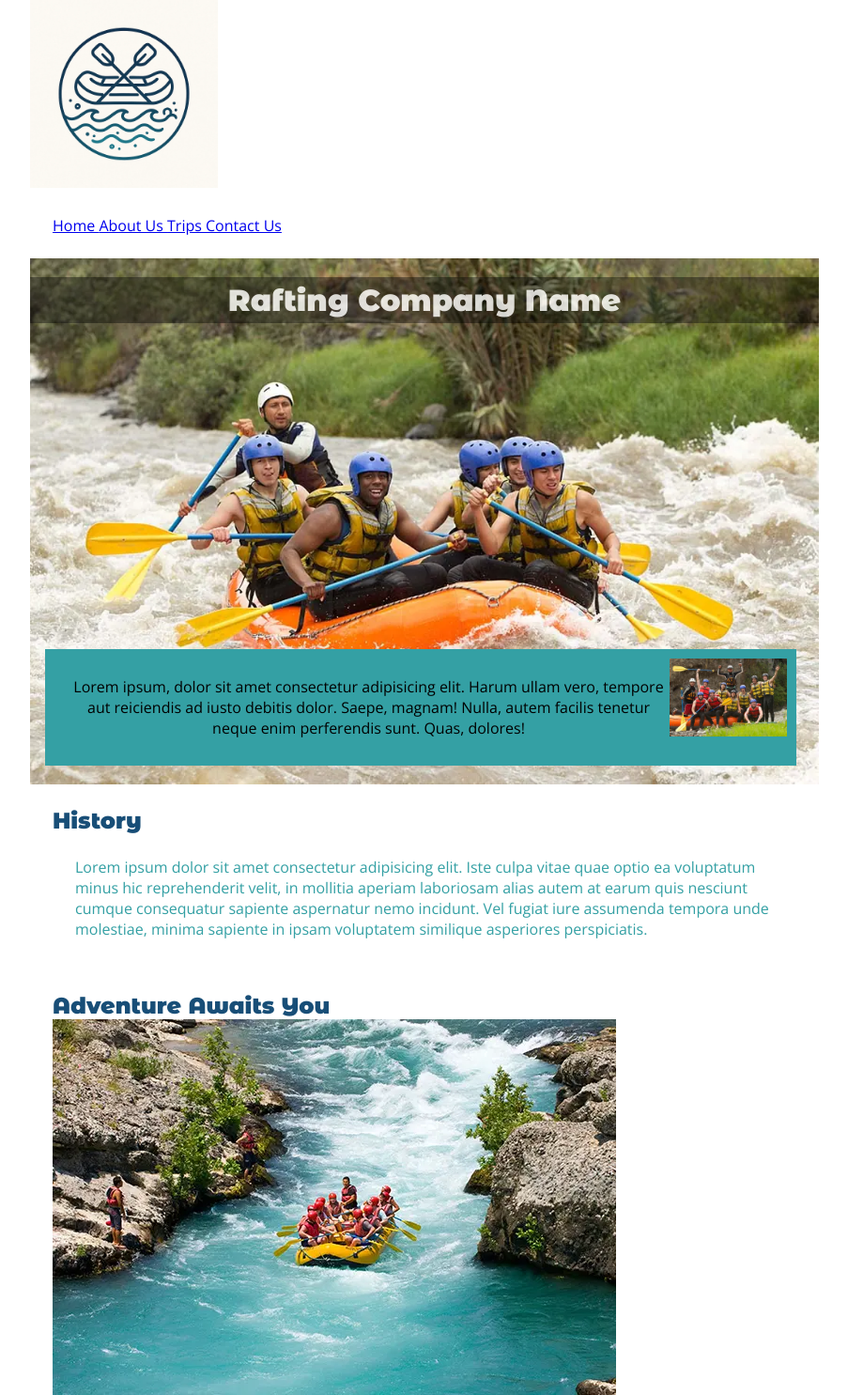
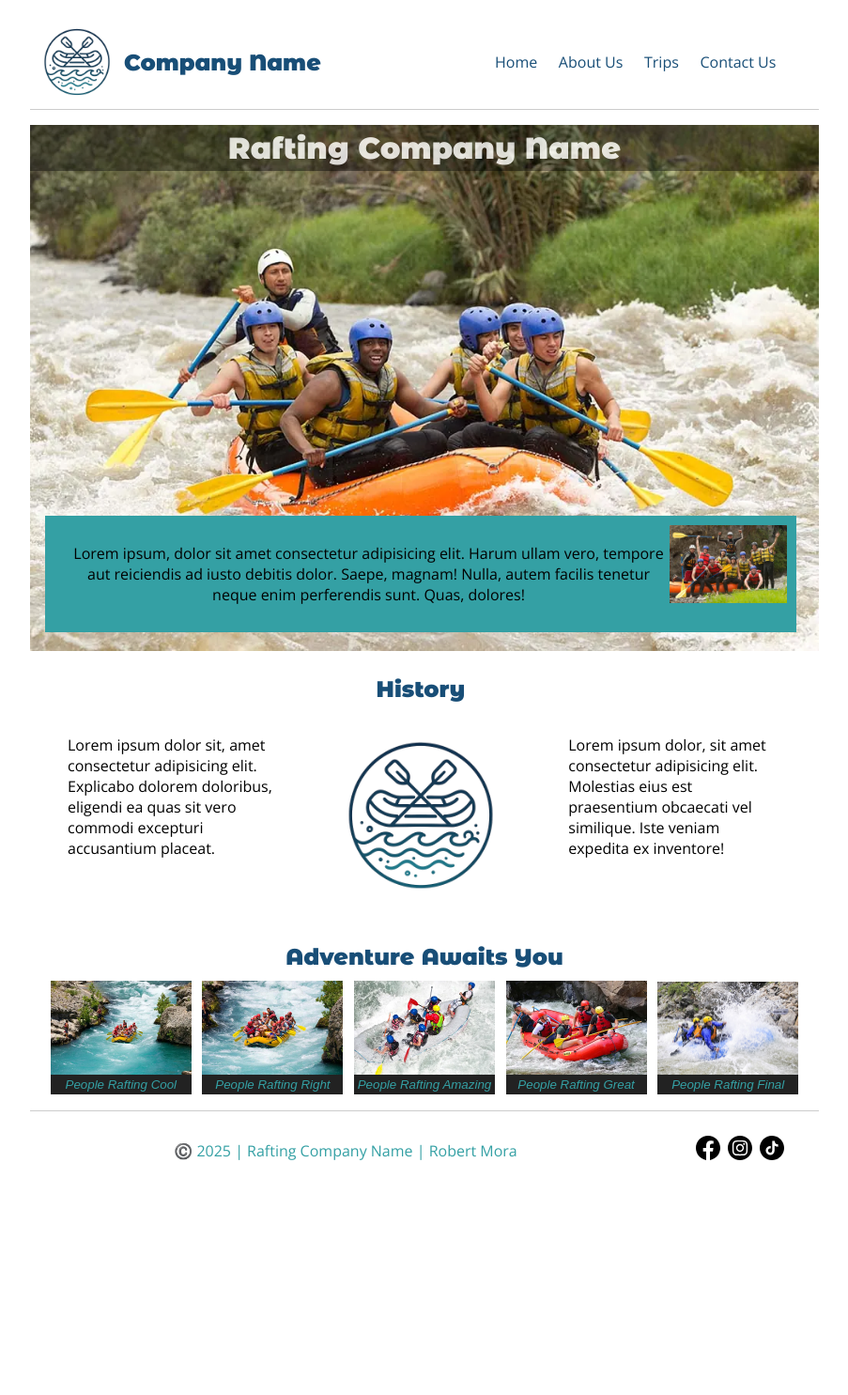
Before and after one commit to rmora06/wdd130, a plain HTML site: page wwr/about.html in a window 1280 px wide. Shown: the top 1485 px of the page at 94% size, without its empty margins (188-1091 px from the left). After the commit the page ends 1282 px from the top, so only its background shows below. Drawn offline with nearby package versions, Linux system fonts and the light colour scheme.

Commit message:
Update About Us Page

```diff
--- a/wwr/about.html
+++ b/wwr/about.html
@@ -1,9 +1,9 @@
 <!DOCTYPE html>
-<html lang="en">
+<html lang="en-US">
 <head>
     <meta charset="UTF-8">
-    <meta name="viewport" content="width=device-width, initial-scale=1.0">
-    <title>Document</title>
+    <meta name="viewport" content="width=device-width, initial-scale=1">
+    <title> White Water Rafting </title>
     <meta name="description" content="White Water Rafting Site">
     <link rel="stylesheet" href="styles/rafting.css">
     <meta name="author" content="Robert Mora">
@@ -19,12 +19,15 @@
 
 <body>
     <header>
-        <img src="images/logo.webp" alt="logo" width="200">
+        <img src="images/logoo.png" alt="logo" width="100">
+        <h2> Company Name </h2>
         <nav>
-            <a href="index.html"> Home </a>
-            <a href="about.html"> About Us </a>
-            <a href="trips.html"> Trips </a>
-            <a href="contact.html"> Contact Us </a>
+            <ul class="navigation">
+                <li><a href="index.html"> Home </a></li>
+                <li><a href="about.html"> About Us </a></li>
+                <li><a href="trips.html"> Trips </a></li>
+                <li><a href="contact.html"> Contact Us </a></li>
+            </ul>
         </nav>
     </header>
 
@@ -37,21 +40,42 @@
                 <p>Lorem ipsum, dolor sit amet consectetur adipisicing elit. Harum ullam vero, tempore aut reiciendis ad iusto debitis dolor. Saepe, magnam! Nulla, autem facilis tenetur neque enim perferendis sunt. Quas, dolores!</p>
             </article>
         </div>
-        <section>
-            <h2> History </h2>
-            <p>Lorem ipsum dolor sit amet consectetur adipisicing elit. Iste culpa vitae quae optio ea voluptatum minus hic reprehenderit velit, in mollitia aperiam laboriosam alias autem at earum quis nesciunt cumque consequatur sapiente aspernatur nemo incidunt. Vel fugiat iure assumenda tempora unde molestiae, minima sapiente in ipsam voluptatem similique asperiores perspiciatis.</p>
+        <section class="histoty_grid">
+            <div class="history_tittle">
+                <h2> History </h2>
+            </div>
+            <p>Lorem ipsum dolor sit, amet consectetur adipisicing elit. Explicabo dolorem doloribus, eligendi ea quas sit vero commodi excepturi accusantium placeat.</p>
+            <img src="images/logoo.png" alt="logo">
+            <P>Lorem ipsum dolor, sit amet consectetur adipisicing elit. Molestias eius est praesentium obcaecati vel similique. Iste veniam expedita ex inventore!</P>
         </section>
-        <section>
-            <h2> Adventure Awaits You </h2>
-            <img src="images/rafting1.webp" alt="rafting1">
-            <img src="images/rafting2.jpg" alt="rafting2">
-            <img src="images/rafting3.webp" alt="rafting3">
-            <img src="images/rafting4.webp" alt="rafting4">
-            <img src="images/rafting5.webp" alt="rafting5">
+        <section class="rafting_examples">
+            <div class="adventure">
+                <h2> Adventure Awaits You </h2>
+            </div>
+            <figure>
+                <img src="images/rafting1.webp" alt="rafting1">
+                <figcaption> People Rafting Cool</figcaption>
+            </figure>
+            <figure>
+                <img src="images/rafting2.jpg" alt="rafting1">
+                <figcaption> People Rafting Right </figcaption>
+            </figure>
+            <figure>
+                <img src="images/rafting3.webp" alt="rafting1">
+                <figcaption> People Rafting Amazing </figcaption>
+            </figure>
+            <figure>
+                <img src="images/rafting4.webp" alt="rafting1">
+                <figcaption> People Rafting Great </figcaption>
+            </figure>
+            <figure>
+                <img src="images/rafting5.jpg" alt="rafting1">
+                <figcaption> People Rafting Final </figcaption>
+            </figure>
         </section>
     </main>
 
-    <footer>
+    <footer class="footer">
         <p> ©️ 2025 | Rafting Company Name | Robert Mora </p>
         <nav class="socialmedia">
             <a href="https://www.facebook.com/">
--- a/wwr/styles/rafting.css
+++ b/wwr/styles/rafting.css
@@ -20,7 +20,7 @@ body {
 
 header, main, footer {
     width: 840px;
-    margin: 0 auto;
+    margin: 1rem auto;
 }
 
 h1, h2 {
@@ -49,7 +49,7 @@ nav, p, section, article {
 
 h1 {
     position: absolute;
-    top: 20px;
+    top: 0px;
     width: 100%;
     padding: 5px;
     text-align: center;
@@ -64,7 +64,6 @@ h1 {
     width: 50rem;
     padding: 5px;
     text-align: center;
-    /* opacity: 0.8; */
     background-color: var(--accent1-color);
     color: #000;
 }
@@ -77,6 +76,106 @@ h1 {
 }
 
 footer img {
-    height: 50px;
+    height: 30px;
     width: auto;
+    padding: 2px;
 }
+
+/* CSS GRID AND FLEX - HEADER */
+
+header {
+	margin: 1rem auto;
+	display: grid;
+	grid-template-columns: 100px 1fr 1fr;
+	align-items: center;
+	border-bottom: 1px solid #ccc;
+	max-width: 840px;
+}
+
+.navigation {
+	display: flex;
+	flex-wrap: wrap;
+	list-style: none;
+	padding: 0;
+}
+
+.navigation li {
+	flex: 1 1 auto;
+}
+
+.navigation a {
+	display: block;
+	color: var(--primary-color);
+	padding: 1px;
+	text-decoration: none;
+	font-size: 1rem;
+}
+
+.navigation a:hover {
+	color: var(--accent2-color);
+	font-weight: 700;
+}
+
+
+/* CSS GRID AND FLEX - ADVENTURE */
+
+.rafting_examples{
+    padding: 0;
+	display: grid;
+	grid-template-columns: 20% 20% 20% 20% 20%;
+}
+
+.adventure {
+	grid-column: 1/6;
+	place-items: center;
+    padding: 10px;
+}
+
+figure {
+  display: flex;
+  flex-flow: column;
+  padding: 1px;
+  max-width: 220px;
+  margin: auto;
+}
+
+figure img {
+  max-width: 150px;
+}
+
+figcaption {
+  background-color: #222;
+  color: var(--accent1-color);
+  font: italic smaller sans-serif;
+  padding: 3px;
+  text-align: center;
+}
+
+/* CSS GRID AND FLEX - FOOTER */
+
+.footer{
+    display: grid;
+    grid-template-columns: 4fr 1fr;
+      place-items: center;
+    border-top: 1px solid #ccc;
+}
+
+/* CSS GRID AND FLEX - HISTORY */
+
+.histoty_grid {
+    padding: 0;
+	display: grid;
+	grid-template-columns: 33% 33% 33%;
+    color: #000;
+}
+
+.history_tittle {
+	grid-column: 1/4;
+	place-items: center;
+    padding: 10px;
+}
+
+.histoty_grid img {
+  max-width: 220px;
+  margin: auto;
+}
```
Also changed, not shown: wwr/images/logo.webp (deleted), wwr/images/logoo.png (added), wwr/images/rafting5.jpg (added), wwr/images/rafting5.webp (deleted).
